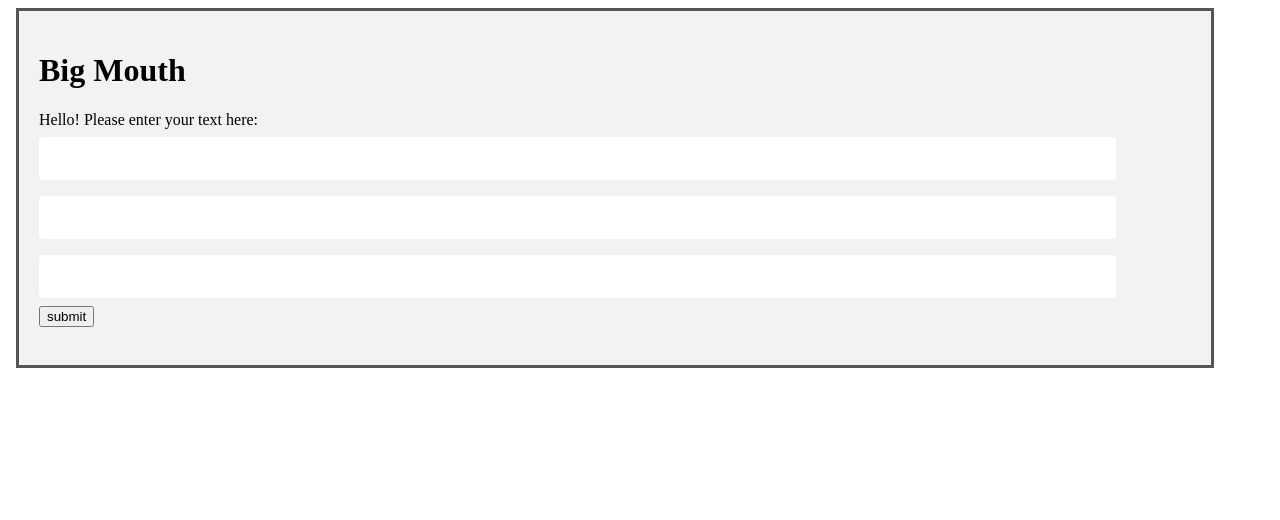
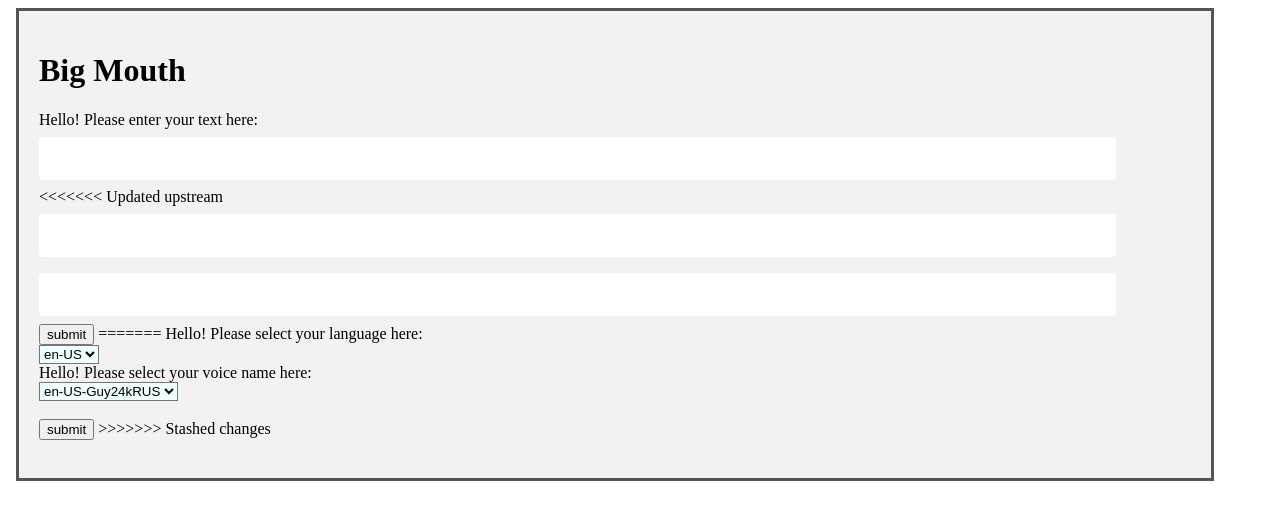
Before and after one commit to Zanele-M/big-mouth-test, an Angular app: page / in a window 1280 px wide. Shown: the top 520 px of the page. Built offline with nearby package versions, Linux system fonts and the light colour scheme.

Commit message:
fix: audio stream

```diff
--- a/src/app/big-mouth-web-test/big-mouth-web-test.component.html
+++ b/src/app/big-mouth-web-test/big-mouth-web-test.component.html
@@ -10,9 +10,17 @@
 
   <label for="heading">Hello! Please enter your text here:</label><br>
   <input #text type="text" id="text" text.value=""><br>
+<<<<<<< Updated upstream
   <input #text type="text" id="language" language.value="en-US" ><br>
   <input #text type="text" id="voice_name" voice_name.value="en-US-Guy24kRUS"><br>
   <input type="submit" (click)="getAudio(text.value)" value="submit">
+=======
+  <label for="heading">Hello! Please select your language here:</label><br>
+  <select class="select" name="language" id="language"><option value="en-US">en-US</option></select><br>
+  <label for="heading">Hello! Please select your voice name here:</label><br>
+  <select class="select" name="voice_name" id="voice_name"><option value="en-US-Guy24kRUS">en-US-Guy24kRUS</option></select><br><br>
+  <input type="submit" (click)="play(text.value, language.value, voice_name.value)" value="submit">
+>>>>>>> Stashed changes
   <br><br>
 
 
--- a/src/app/big-mouth-web-test/big-mouth-web-test.component.scss
+++ b/src/app/big-mouth-web-test/big-mouth-web-test.component.scss
@@ -6,6 +6,10 @@ input[type=text]{
   border: none;
   border-radius: 4px;
   cursor: pointer;
+}
+
+.select {
+   background-color: azure;
 }
 
 div {
```
